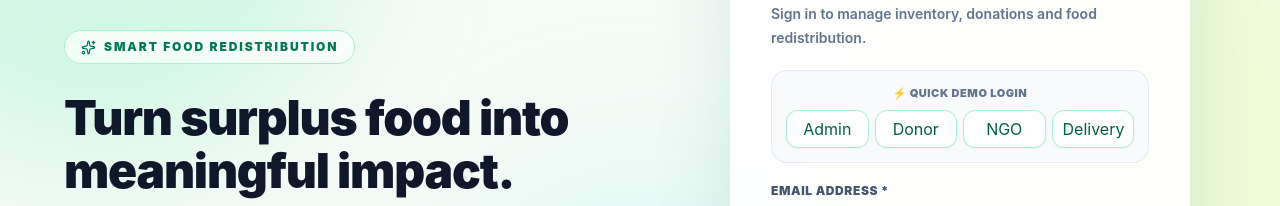
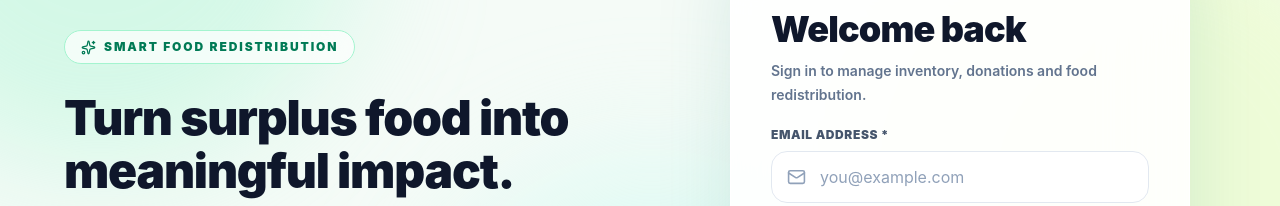
Before and after one commit to Rajkumarbirudu/food-redistribution-system, a React (Vite) app in the folder frontend/: page /login in a window 1280 px wide. Shown: the part 193-399 px from the top of the page. Built offline with nearby package versions, Linux system fonts and the light colour scheme; no server answers.

Commit message:
Remove quick demo login buttons from login page

```diff
--- a/frontend/src/pages/LoginPage.jsx
+++ b/frontend/src/pages/LoginPage.jsx
@@ -232,58 +232,7 @@ export default function LoginPage() {
               </div>
             )}
 
-            {/* DEMO QUICK FILL BUTTONS */}
-            <div className="mt-5 rounded-2xl bg-slate-50 border border-slate-200/80 p-3.5">
-              <p className="text-[11px] font-black uppercase tracking-wider text-slate-500 mb-2 text-center">
-                ⚡ {t("Quick Demo Login")}
-              </p>
-              <div className="grid grid-cols-2 gap-1.5 sm:grid-cols-4">
-                <button
-                  type="button"
-                  onClick={() => {
-                    setEmail("admin@example.com");
-                    setPassword("AdminPassword@123");
-                    setError("");
-                  }}
-                  className="rounded-xl border border-emerald-200 bg-white px-2.5 py-1.5 text-xs font-bold text-emerald-800 shadow-xs hover:bg-emerald-100/60 transition text-center"
-                >
-                  Admin
-                </button>
-                <button
-                  type="button"
-                  onClick={() => {
-                    setEmail("donor@example.com");
-                    setPassword("DonorPassword@123");
-                    setError("");
-                  }}
-                  className="rounded-xl border border-emerald-200 bg-white px-2.5 py-1.5 text-xs font-bold text-emerald-800 shadow-xs hover:bg-emerald-100/60 transition text-center"
-                >
-                  Donor
-                </button>
-                <button
-                  type="button"
-                  onClick={() => {
-                    setEmail("ngo@example.com");
-                    setPassword("NgoPassword@123");
-                    setError("");
-                  }}
-                  className="rounded-xl border border-emerald-200 bg-white px-2.5 py-1.5 text-xs font-bold text-emerald-800 shadow-xs hover:bg-emerald-100/60 transition text-center"
-                >
-                  NGO
-                </button>
-                <button
-                  type="button"
-                  onClick={() => {
-                    setEmail("delivery@example.com");
-                    setPassword("DeliveryPassword@123");
-                    setError("");
-                  }}
-                  className="rounded-xl border border-emerald-200 bg-white px-2.5 py-1.5 text-xs font-bold text-emerald-800 shadow-xs hover:bg-emerald-100/60 transition text-center"
-                >
-                  Delivery
-                </button>
-              </div>
-            </div>
+
 
             <form onSubmit={handleSubmit} className="mt-5 space-y-5">
               {/* EMAIL */}
```
